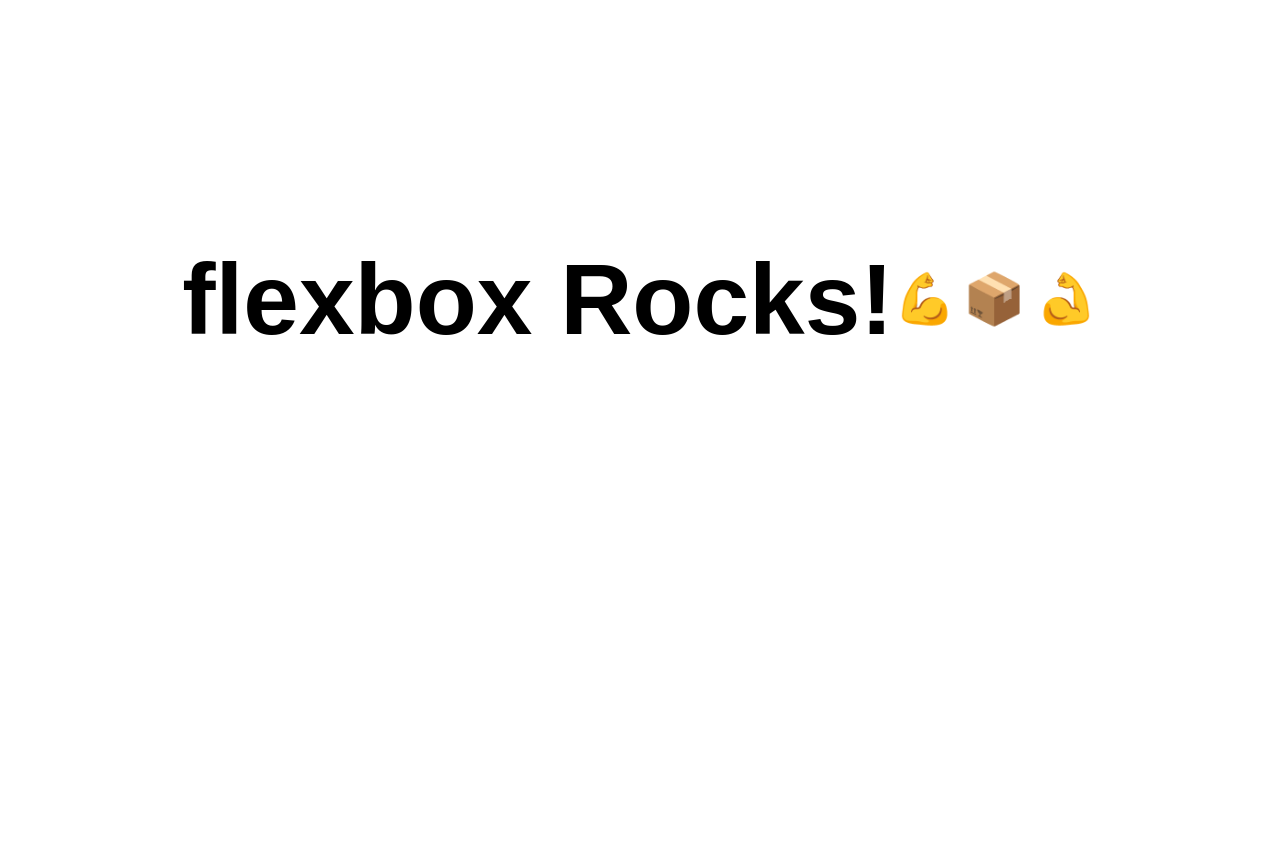
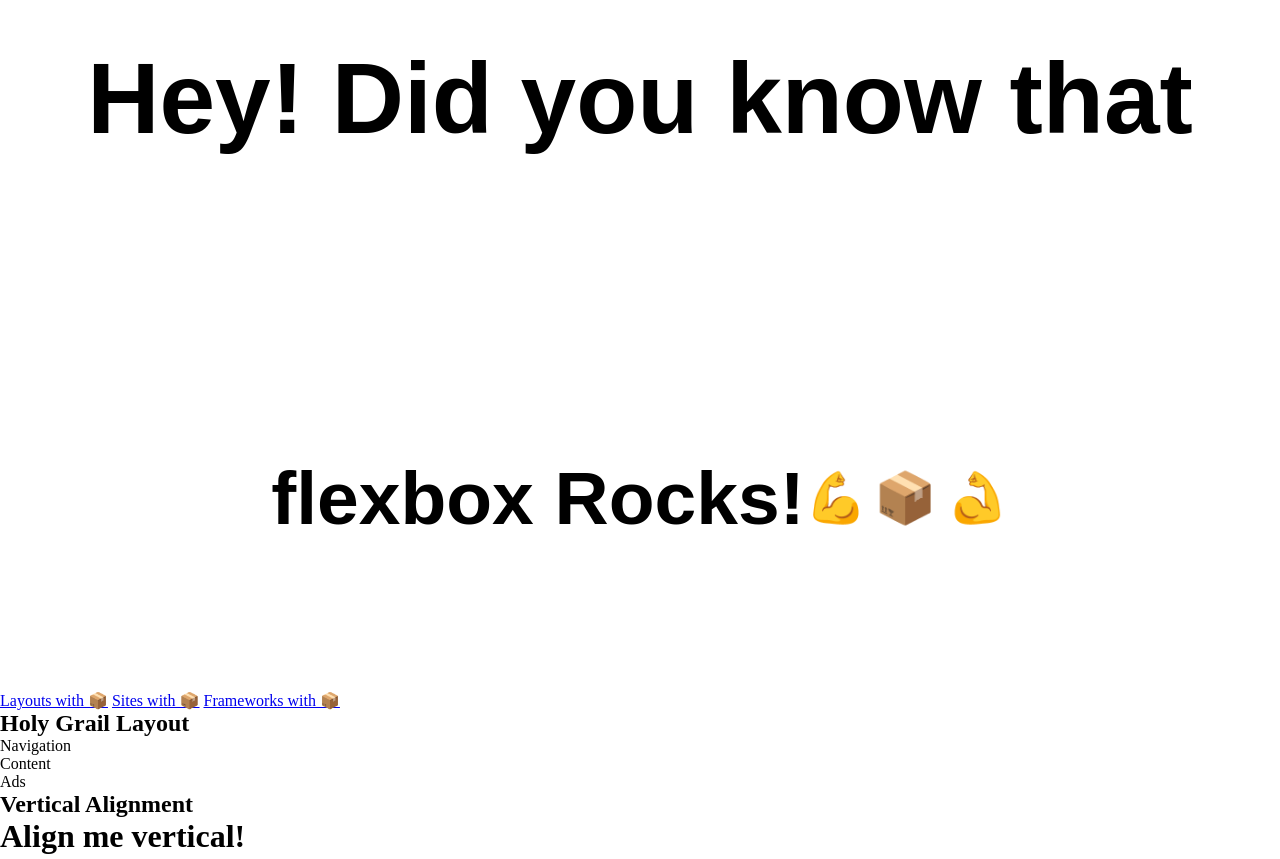
Before and after one commit to Stenkilde/flexbox-rocks, a plain HTML site: page index.html in a window 1280 px wide. Shown: the part 109-968 px from the top of the page. Before the commit the page ends 816 px from the top, so only its background shows below. Drawn offline with Linux system fonts and the light colour scheme.

Commit message:
Added css, started building markup

```diff
--- a/index.html
+++ b/index.html
@@ -3,31 +3,39 @@
 <head>
   <meta charset="utf-8">
   <title>Flexbox!</title>
+  <link rel="stylesheet" href="./styles/main.css">
 </head>
 <body>
+	<div class="intro">
+        <h1>Hey! Did you know that </h1>
+        <h2>flexbox Rocks!</h2> 💪 <span class="box">📦</span> <span class="right">💪</span>
+    </div>
     <div>
-  		<h1>flexbox Rocks!</h1> 💪 <span class="box">📦</span> <span class="right">💪</span>
+        <nav>
+            <a href="#layouts">Layouts with 📦</a>
+            <a href="#sites">Sites with 📦</a>
+            <a href="#frameworks">Frameworks with 📦</a>
+        </nav>
     </div>
-
-	<style>
-div {
-  width: 100%;
-  height: 100vh;
-  display: flex;
-  font-size: 50px;
-  align-items: center;
-  justify-content: center;
-  font-family: sans-serif;
-}
-
-.box {
-   margin: 0 10px 0 7px;
-}
-
-.right {
-  display: block;
-  transform: scale(-1, 1);
-}
-	</style>
+    <div id="layouts" class="section">
+        <h2>Holy Grail Layout</h2>
+        <div class="layout holy-grail">
+            <nav>
+                Navigation
+            </nav>
+            <div>
+                Content
+            </div>
+            <aside>
+                Ads
+            </aside>
+        </div>
+        <h2>Vertical Alignment</h2>
+        <div class="layout vertical-align">
+            <h1>Align me vertical!</h1>
+        </div>
+    </div>
+    <div id="sites" class="section"></div>
+    <div id="frameworks" class="section"></div>
 </body>
 </html>
--- /dev/null
+++ b/styles/main.css
@@ -0,0 +1,46 @@
+* {
+  margin: 0;
+  padding: 0;
+}
+
+.intro {
+  width: 100%;
+  height: 100vh;
+  display: flex;
+  font-size: 50px;
+  align-items: center;
+  justify-content: center;
+  font-family: sans-serif;
+  flex-flow: wrap;
+}
+
+.intro h1 {
+  flex: 100%;
+  text-align: center;
+  margin: 0;
+}
+
+.intro h2 {
+  margin: 0;
+}
+
+.intro .box {
+   margin: 0 10px 0 7px;
+}
+
+.intro .right {
+  display: block;
+  transform: scale(-1, 1);
+}
+
+.section {
+  height: 100vh;
+}
+
+#sites {
+  background: tomato;
+}
+
+#frameworks {
+  background: pink;
+}
```
Lines whose indentation alone changed are shown as unchanged.
